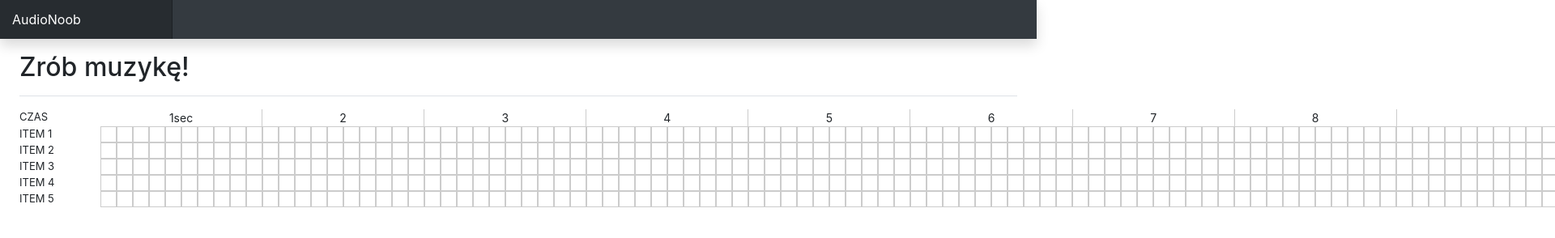
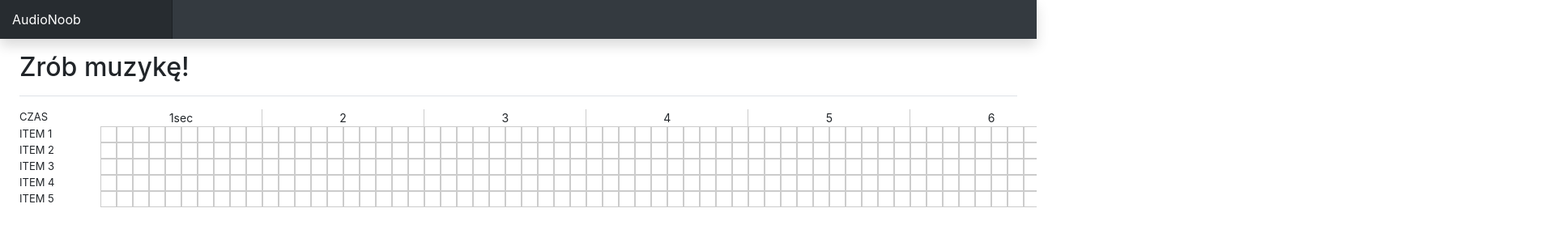
Before and after one commit to bgrzesik/ZSEHackathon2018, a plain HTML site: page macos/Resources/index.html in a window 1280 px wide. Shown: the top 294 px of the page at 81% size, 1920 px wide, since content can reach past the window. Drawn offline with nearby package versions, Linux system fonts and the light colour scheme.

Commit message:
UPDATE html

```diff
--- a/macos/Resources/index.html
+++ b/macos/Resources/index.html
@@ -93,7 +93,6 @@
                 </div>
               </div>
             </div>
-
           </div>
 
 
@@ -144,6 +143,15 @@
               })
           }
           console.log(jsonExp);
+          return jsonExp;
+      }
+
+      var ab = AudioNoob.new();
+      var wh = WAVHelper.new();
+
+      for(var i = 0; i<allItems.length; i++) {
+          var actSample = ab.load(allItems[i].itemType);
+          wh.addAt(actSample, allItems[i].itemSecIndex, 0.1);
       }
 
 
--- a/macos/Resources/scss/style.scss
+++ b/macos/Resources/scss/style.scss
@@ -8,7 +8,9 @@
   margin: 5%;
 }*/
 
-
+body {
+  overflow: hidden;
+}
 
 .grid-stack {
   & > .grid-stack-item {
@@ -132,6 +134,23 @@
 .grid-stack-item[data-gs-x="2"]  { left: 20px!important; }
 .grid-stack-item[data-gs-x="1"]  { left: 10px!important; }*/
 
+body::-webkit-scrollbar {
+  -webkit-appearance: none;
+}
+
+body::-webkit-scrollbar:horizontal {
+  height: 11px;
+}
+body::-webkit-scrollbar-thumb {
+  border-radius: 8px;
+  border: 2px solid white; /* should match background, can't be transparent */
+  background-color: rgba(0, 0, 0, .5);
+}
+
+.timeline {
+  width: 100%;
+  overflow: scroll;
+}
 
 .over-timeline {
   overflow-x: auto;
@@ -182,6 +201,7 @@
     }
   }
   .grid {
+    padding-bottom: 30px;
     clear: both;
   }
 }
```
Also changed, not shown: macos/Resources/css/style.css.
